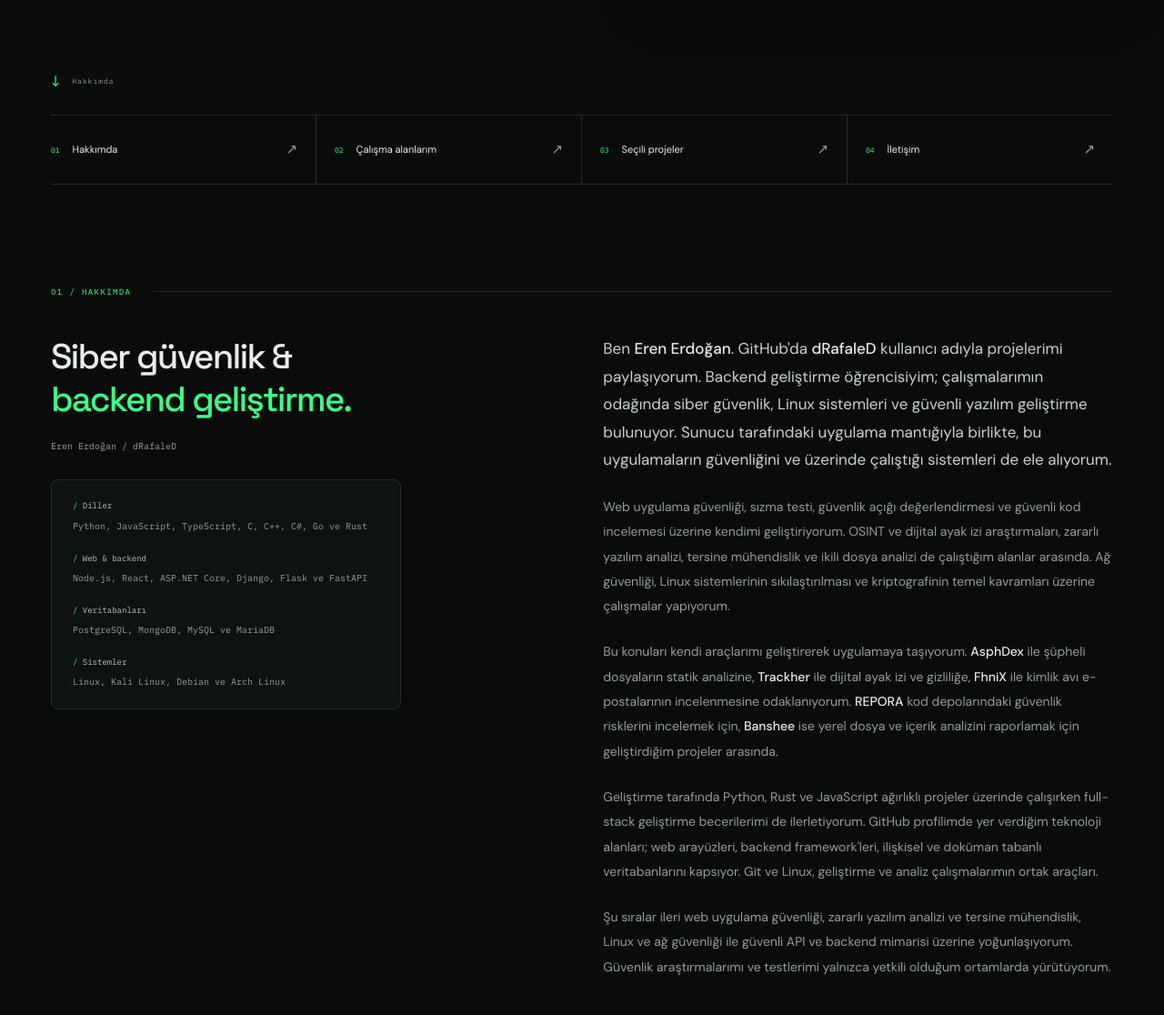
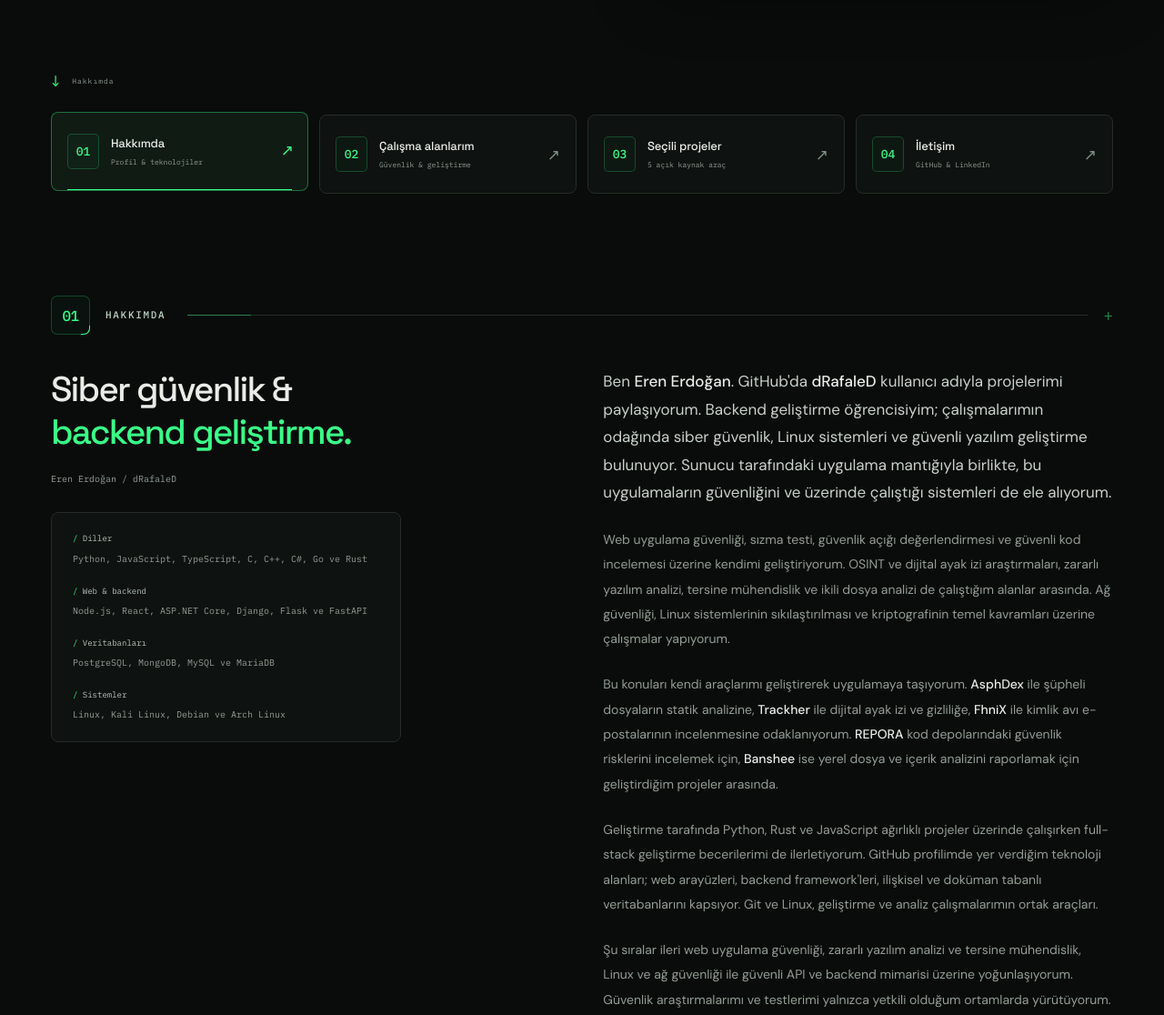
Before and after one commit to dRafaleD/dRafaleD.github.io, a plain HTML site: page index.html in a window 1280 px wide. Shown: the part 722-1838 px from the top of the page at 91% size. Drawn offline with Linux system fonts and the light colour scheme.

Commit message:
Refine numbered navigation and section headings

```diff
--- a/index.html
+++ b/index.html
@@ -48,10 +48,15 @@
       <a class="scroll-hint" href="#about"><span aria-hidden="true">↓</span> Hakkımda</a>
     </section>
 
-    <div class="section-directory container" aria-label="Bölümlere hızlı erişim"><a href="#about"><span>01</span> Hakkımda <b aria-hidden="true">↗</b></a><a href="#skills"><span>02</span> Çalışma alanlarım <b aria-hidden="true">↗</b></a><a href="#projects"><span>03</span> Seçili projeler <b aria-hidden="true">↗</b></a><a href="#contact"><span>04</span> İletişim <b aria-hidden="true">↗</b></a></div>
+    <nav class="section-directory container" aria-label="Bölümlere hızlı erişim">
+      <a href="#about"><span class="directory-index">01</span><span class="directory-text"><strong>Hakkımda</strong><small>Profil & teknolojiler</small></span><span class="directory-arrow" aria-hidden="true">↗</span></a>
+      <a href="#skills"><span class="directory-index">02</span><span class="directory-text"><strong>Çalışma alanlarım</strong><small>Güvenlik & geliştirme</small></span><span class="directory-arrow" aria-hidden="true">↗</span></a>
+      <a href="#projects"><span class="directory-index">03</span><span class="directory-text"><strong>Seçili projeler</strong><small>5 açık kaynak araç</small></span><span class="directory-arrow" aria-hidden="true">↗</span></a>
+      <a href="#contact"><span class="directory-index">04</span><span class="directory-text"><strong>İletişim</strong><small>GitHub & LinkedIn</small></span><span class="directory-arrow" aria-hidden="true">↗</span></a>
+    </nav>
 
     <section class="section container about-section" id="about" aria-labelledby="about-title">
-      <div class="section-label"><span>01 / HAKKIMDA</span><span class="label-line"></span></div>
+      <div class="section-label"><span class="section-index">01</span><span class="section-name">HAKKIMDA</span><span class="label-line" aria-hidden="true"></span><span class="section-marker" aria-hidden="true">+</span></div>
       <div class="about-grid">
         <div>
           <h2 id="about-title">Siber güvenlik &amp;<br><span>backend geliştirme.</span></h2>
@@ -74,7 +79,7 @@
     </section>
 
     <section class="section container" id="skills" aria-labelledby="skills-title">
-      <div class="section-label"><span>02 / İLGİ ALANLARIM</span><span class="label-line"></span></div>
+      <div class="section-label"><span class="section-index">02</span><span class="section-name">İLGİ ALANLARIM</span><span class="label-line" aria-hidden="true"></span><span class="section-marker" aria-hidden="true">+</span></div>
       <div class="section-heading"><h2 id="skills-title">Çalışma alanlarım<span class="green">.</span></h2><p>Güvenlik araştırmalarımın ve yazılım projelerimin odak noktaları.</p></div>
       <div class="skill-grid">
         <article class="skill-card"><div class="card-top"><span class="line-icon" aria-hidden="true">[ sec ]</span><span class="card-index">01</span></div><h3>Siber güvenlik</h3><p>Sistemleri anlamak, güvenlik açıklarını araştırmak ve daha güvenli çözümler geliştirmek.</p><div class="tags"><span>Web Security</span><span>Network Security</span><span>Secure Coding</span></div></article>
@@ -85,7 +90,7 @@
     </section>
 
     <section class="section container" id="projects" aria-labelledby="projects-title">
-      <div class="section-label"><span>03 / SEÇİLİ PROJELER</span><span class="label-line"></span></div>
+      <div class="section-label"><span class="section-index">03</span><span class="section-name">SEÇİLİ PROJELER</span><span class="label-line" aria-hidden="true"></span><span class="section-marker" aria-hidden="true">+</span></div>
       <div class="section-heading projects-heading"><div><h2 id="projects-title">Açık kaynak projelerim<span class="green">.</span></h2><p>Dosya analizi, dijital gizlilik, e-posta ve kod güvenliği için geliştirdiğim araçlar.</p></div><a class="inline-link" href="https://github.com/dRafaleD?tab=repositories" target="_blank" rel="noopener noreferrer">Tüm repolar <span aria-hidden="true">↗</span></a></div>
       <div class="project-toolbar" hidden><div class="project-filters" role="group" aria-label="Projeleri alana göre filtrele"><button type="button" data-filter="all" aria-pressed="true">Tümü <span>05</span></button><button type="button" data-filter="analysis" aria-pressed="false">Analiz</button><button type="button" data-filter="privacy" aria-pressed="false">Gizlilik</button><button type="button" data-filter="code" aria-pressed="false">Kod güvenliği</button></div><span class="filter-count" aria-live="polite">5 proje</span></div>
       <div class="project-grid">
@@ -98,7 +103,7 @@
       </div>
     </section>
 
-    <section class="contact-section container" id="contact" aria-labelledby="contact-title"><div class="contact-box"><div class="section-label"><span>04 / İLETİŞİM</span></div><div class="contact-grid"><div><h2 id="contact-title">Bağlantıda<br><span>kalalım.</span></h2><p>Kaynak kodlarım ve proje dokümantasyonlarım GitHub profilimde; diğer çalışmalarım ve bağlantı bilgilerim LinkedIn profilimde yer alıyor.</p></div><div class="contact-links"><a href="https://github.com/dRafaleD" target="_blank" rel="noopener noreferrer"><span><small>KODLAR & PROJELER</small>GitHub</span><span aria-hidden="true">↗</span></a><a href="https://www.linkedin.com/in/eren-erdo%C4%9Fan-655084399/" target="_blank" rel="noopener noreferrer"><span><small>BAĞLANTI KURALIM</small>LinkedIn</span><span aria-hidden="true">↗</span></a></div></div></div></section>
+    <section class="contact-section container" id="contact" aria-labelledby="contact-title"><div class="contact-box"><div class="section-label"><span class="section-index">04</span><span class="section-name">İLETİŞİM</span><span class="label-line" aria-hidden="true"></span><span class="section-marker" aria-hidden="true">+</span></div><div class="contact-grid"><div><h2 id="contact-title">Bağlantıda<br><span>kalalım.</span></h2><p>Kaynak kodlarım ve proje dokümantasyonlarım GitHub profilimde; diğer çalışmalarım ve bağlantı bilgilerim LinkedIn profilimde yer alıyor.</p></div><div class="contact-links"><a href="https://github.com/dRafaleD" target="_blank" rel="noopener noreferrer"><span><small>KODLAR & PROJELER</small>GitHub</span><span aria-hidden="true">↗</span></a><a href="https://www.linkedin.com/in/eren-erdo%C4%9Fan-655084399/" target="_blank" rel="noopener noreferrer"><span><small>BAĞLANTI KURALIM</small>LinkedIn</span><span aria-hidden="true">↗</span></a></div></div></div></section>
   </main>
   <div class="footer-wordmark container" aria-hidden="true">dRafaleD<span>_</span></div>
   <footer class="container footer"><a class="brand footer-brand" href="#home">dRafaleD<span class="brand-dot">.</span></a><span>© <span id="year">2026</span> Eren Erdoğan</span><a href="#home">Başa dön <span aria-hidden="true">↑</span></a></footer>
--- a/script.js
+++ b/script.js
@@ -1,7 +1,7 @@
 'use strict';
 
 document.getElementById('year').textContent = new Date().getFullYear();
-const menuLinks = [...document.querySelectorAll('nav a')];
+const menuLinks = [...document.querySelectorAll('.header-inner nav a, .section-directory a')];
 const motionPreference = window.matchMedia('(prefers-reduced-motion: reduce)');
 
 if ('IntersectionObserver' in window) {
--- a/styles.css
+++ b/styles.css
@@ -58,17 +58,7 @@
 .motion-toggle span{color:var(--green);margin-right:5px}
 .scroll-hint{position:absolute;bottom:26px;left:0;display:flex;gap:12px;align-items:center;font:8px var(--mono);letter-spacing:1px;color:var(--muted)}
 .scroll-hint>span{font-size:17px;color:var(--green)}
-.section-directory{display:grid;grid-template-columns:repeat(4,1fr);border-block:1px solid var(--line)}
-.section-directory a{display:flex;align-items:center;gap:14px;font-size:11px;padding:24px 20px;border-right:1px solid var(--line);transition:background .3s}
-.section-directory a:first-child{padding-left:0}
-.section-directory a:last-child{border-right:0}
-.section-directory span{font:8px var(--mono);color:var(--green)}
-.section-directory b{font-size:15px;font-weight:400;color:var(--muted);margin-left:auto;transition:transform .3s,color .3s}
-.section-directory a:hover{background:#39ff8805}
-.section-directory a:hover b{color:var(--green);transform:translate(2px,-2px)}
 .section{padding-top:112px}
-.section-label{display:flex;align-items:center;gap:24px;margin-bottom:42px;font:9px var(--mono);letter-spacing:1.4px;color:var(--green)}
-.label-line{flex:1;height:1px;background:var(--line);transform-origin:left}
 h2{font:500 clamp(30px,3vw,43px)/1.23 var(--heading);letter-spacing:-1.8px;margin:0}
 h2>span{color:var(--green)}
 .about-grid{display:grid;grid-template-columns:.95fr 1.05fr;gap:100px}
@@ -199,8 +189,6 @@
 .terminal-caption{font-size:7px;padding:10px}
 .profile-terminal figcaption{font-size:6px;padding:8px}
 .motion-toggle{font-size:6px}
-.section-directory a{font-size:10px;gap:9px;padding:20px 12px}
-.section-directory span{font-size:7px}
 .section,.contact-section{padding-top:78px}
 .about-grid{grid-template-columns:1fr;gap:35px}
 .about-grid>div:first-child{position:static}
@@ -251,13 +239,7 @@
 .profile-terminal figcaption{font-size:7px;padding:10px}
 .motion-toggle{font-size:7px}
 .hero::before{right:0;top:15px;font-size:12px}
-.section-directory{grid-template-columns:1fr 1fr}
-.section-directory a{font-size:10px;padding:17px 12px;gap:10px}
-.section-directory a:nth-child(2){border-right:0}
-.section-directory a:nth-child(-n+2){border-bottom:1px solid var(--line)}
-.section-directory a:nth-child(3){padding-left:0}
 h2{font-size:32px;letter-spacing:-1.5px}
-.section-label{margin-bottom:29px;font-size:8px;letter-spacing:1px}
 .about-stack{grid-template-columns:85px 1fr;gap:12px;font-size:9px;padding:19px 17px}
 .about-copy{font-size:13px}
 .about-copy p:first-child{font-size:16px}
@@ -295,3 +277,27 @@
 }
 @media(prefers-reduced-motion:reduce){html{scroll-behavior:auto}*,*::before,*::after{animation:none!important;transition:none!important}.reveal{opacity:1;transform:none}}
 @media (min-width:601px) and (max-width:800px){.hero::before{right:0}.profile-terminal::before{inset:-15px}}
+
+/* Numbered directory and section signatures. */
+.section-directory{display:grid;grid-template-columns:repeat(4,minmax(0,1fr));gap:12px;padding:0;border:0}
+.section-directory a{position:relative;display:flex;align-items:center;gap:13px;min-width:0;padding:23px 17px;border:1px solid var(--line);border-radius:8px;background:var(--surface);overflow:hidden;transition:border-color .3s,background .3s,transform .3s}
+.section-directory a::before{content:'';position:absolute;left:17px;right:17px;bottom:0;height:1px;background:var(--green);transform:scaleX(0);transform-origin:left;transition:transform .4s var(--ease)}
+.section-directory a::after{display:none}
+.directory-index{display:grid;place-items:center;flex:none;width:35px;height:39px;border:1px solid #39ff8838;border-radius:5px;background:#39ff8807;color:var(--green);font:500 13px var(--mono)}
+.directory-text{display:flex;flex-direction:column;min-width:0;gap:5px}
+.directory-text strong{font:500 13px/1.35 var(--heading);letter-spacing:-.2px;color:var(--text)}
+.directory-text small{font:8px/1.5 var(--mono);color:var(--muted);letter-spacing:0}
+.directory-arrow{font:17px var(--heading);color:#7e9385;margin-left:auto;transition:color .3s,transform .3s}
+.section-directory a:hover,.section-directory a:focus-visible,.section-directory a[aria-current]{background:#101b14;border-color:#39ff8860;transform:translateY(-3px)}
+.section-directory a:hover::before,.section-directory a:focus-visible::before,.section-directory a[aria-current]::before{transform:scaleX(1)}
+.section-directory a:hover .directory-arrow,.section-directory a[aria-current] .directory-arrow{color:var(--green);transform:translate(2px,-2px)}
+.section-label{display:flex;align-items:center;gap:17px;margin-bottom:36px;font-family:var(--mono)}
+.section-index{display:grid;place-items:center;flex:none;width:43px;height:43px;position:relative;background:#39ff8807;border:1px solid #39ff8838;border-radius:7px;color:var(--green);font:500 16px var(--mono);letter-spacing:-.7px}
+.section-index::after{content:'';position:absolute;width:9px;height:9px;bottom:-1px;right:-1px;border-right:1px solid var(--green);border-bottom:1px solid var(--green);border-radius:0 0 7px 0}
+.section-name{font:500 11px/1.5 var(--mono);color:#c0d2c6;letter-spacing:1.7px}
+.label-line{position:relative;flex:1;min-width:12px;height:1px;background:var(--line);transform-origin:left;margin-left:7px}
+.label-line::before{content:'';position:absolute;width:min(70px,35%);height:1px;left:0;top:0;background:#39ff8866}
+.section-marker{color:#39ff8877;font:18px var(--mono);line-height:1}
+@media(max-width:1100px){.section-directory{gap:9px}.section-directory a{padding:20px 12px;gap:9px}.directory-index{width:30px;height:35px;font-size:12px}.directory-text strong{font-size:12px}.directory-text small{font-size:7px}.directory-arrow{font-size:15px}}
+@media(max-width:850px){.section-directory{grid-template-columns:repeat(2,minmax(0,1fr));gap:12px}.section-directory a{padding:21px 18px;gap:14px}.directory-index{width:36px;height:39px}.directory-text strong{font-size:14px}.directory-text small{font-size:9px}.directory-arrow{font-size:19px}}
+@media(max-width:480px){.section-directory{gap:9px}.section-directory a{padding:15px 10px;gap:8px;align-items:flex-start}.directory-index{width:27px;height:31px;font-size:11px}.directory-text strong{font-size:12px;line-height:1.4}.directory-text small{font-size:7px;line-height:1.6}.directory-arrow{position:absolute;right:10px;bottom:8px;font-size:12px}.directory-text{padding-bottom:10px}.section-label{gap:12px;margin-bottom:29px}.section-index{width:36px;height:36px;font-size:14px}.section-name{font-size:9px;letter-spacing:1.1px}.label-line{margin-left:0}.section-marker{font-size:15px}}
```
